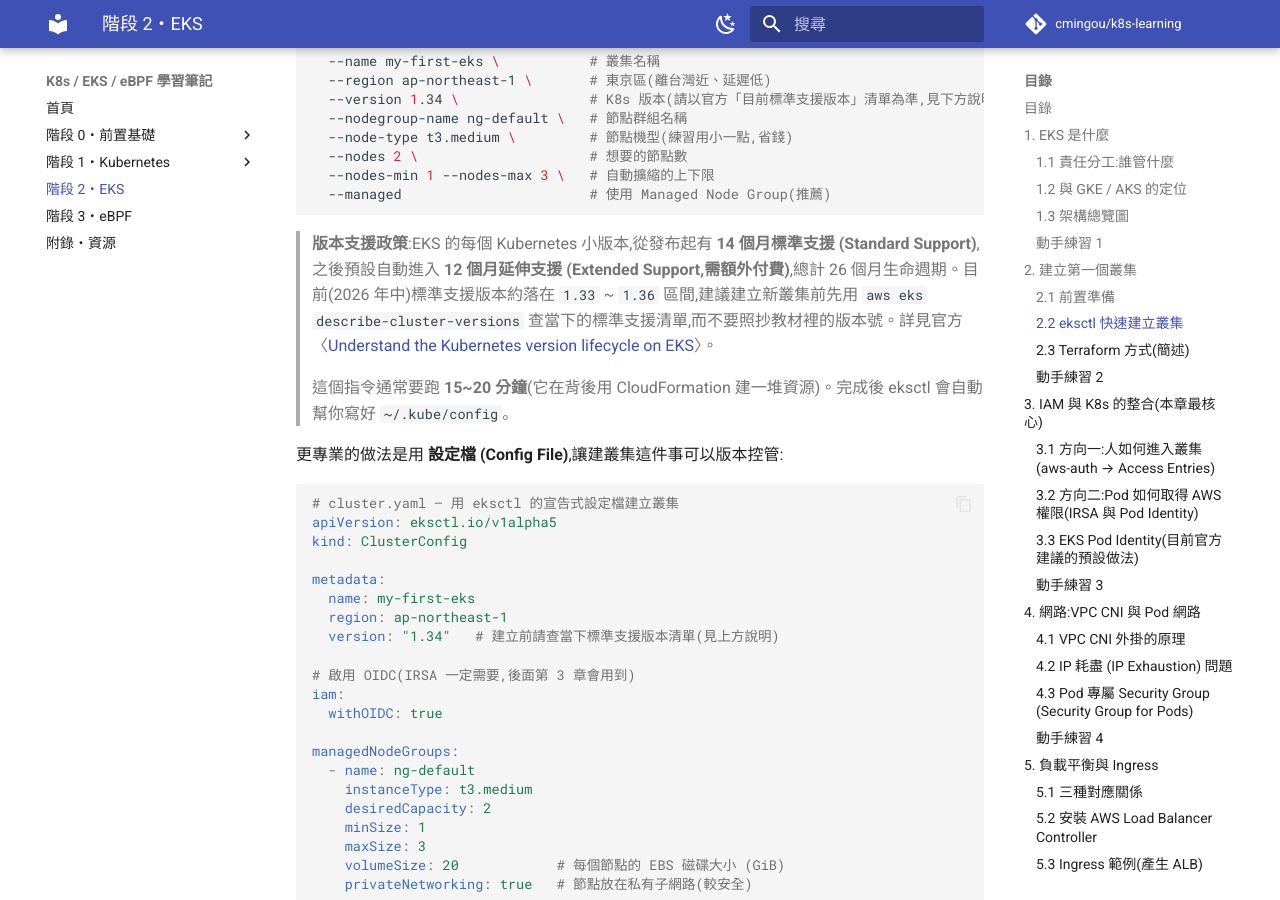
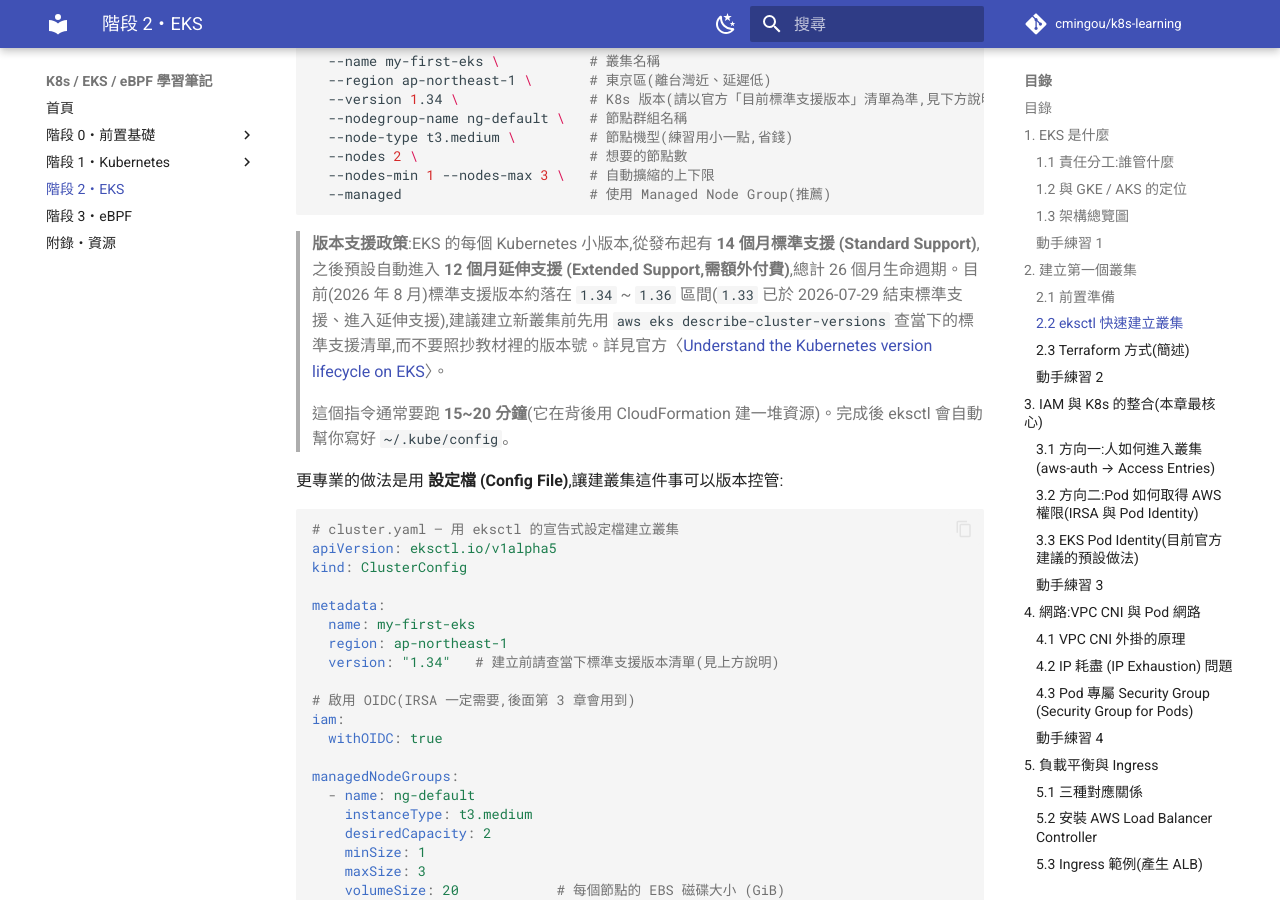
Before and after one commit to cmingou/k8s-learning, an MkDocs documentation site: the page built from docs/02-eks/README.md, in a window 1280 px wide and 900 px high, scrolled down 3215 px. Built offline with MkDocs 1.6.1 and Material for MkDocs 9.7.7, drawn with Linux system fonts in a browser that asks for light colours; comment, search, counter and statistics services are not loaded.

Commit message:
Update EKS standard-support version range and examples to 1.34-1.36
EKS 1.33 exited standard support on 2026-07-29 and moved into paid
extended support, so the doc's "1.33~1.36" range and the two Auto Mode
example commands pinned to 1.33 were stale. Bumped to 1.34, matching
the version already used elsewhere in the same doc.

Source: https://docs.aws.amazon.com/eks/latest/userguide/kubernetes-versions-standard.html

````diff
--- a/docs/02-eks/README.md
+++ b/docs/02-eks/README.md
@@ -124,7 +124,7 @@ eksctl create cluster \
   --managed                       # 使用 Managed Node Group(推薦)
 ```
 
-> **版本支援政策**:EKS 的每個 Kubernetes 小版本,從發布起有 **14 個月標準支援 (Standard Support)**,之後預設自動進入 **12 個月延伸支援 (Extended Support,需額外付費)**,總計 26 個月生命週期。目前(2026 年中)標準支援版本約落在 `1.33` ~ `1.36` 區間,建議建立新叢集前先用 `aws eks describe-cluster-versions` 查當下的標準支援清單,而不要照抄教材裡的版本號。詳見官方〈[Understand the Kubernetes version lifecycle on EKS](https://docs.aws.amazon.com/eks/latest/userguide/kubernetes-versions.html)〉。
+> **版本支援政策**:EKS 的每個 Kubernetes 小版本,從發布起有 **14 個月標準支援 (Standard Support)**,之後預設自動進入 **12 個月延伸支援 (Extended Support,需額外付費)**,總計 26 個月生命週期。目前(2026 年 8 月)標準支援版本約落在 `1.34` ~ `1.36` 區間(`1.33` 已於 2026-07-29 結束標準支援、進入延伸支援),建議建立新叢集前先用 `aws eks describe-cluster-versions` 查當下的標準支援清單,而不要照抄教材裡的版本號。詳見官方〈[Understand the Kubernetes version lifecycle on EKS](https://docs.aws.amazon.com/eks/latest/userguide/kubernetes-versions.html)〉。
 
 > 這個指令通常要跑 **15~20 分鐘**(它在背後用 CloudFormation 建一堆資源)。完成後 eksctl 會自動幫你寫好 `~/.kube/config`。
 
@@ -792,7 +792,7 @@ flowchart LR
 eksctl create cluster \
   --name my-auto-eks \
   --region ap-northeast-1 \
-  --version 1.33 \
+  --version 1.34 \
   --auto-mode
 ```
 
@@ -806,7 +806,7 @@ kind: ClusterConfig
 metadata:
   name: my-auto-eks
   region: ap-northeast-1
-  version: "1.33"
+  version: "1.34"
 
 autoModeConfig:
   enabled: true
````
